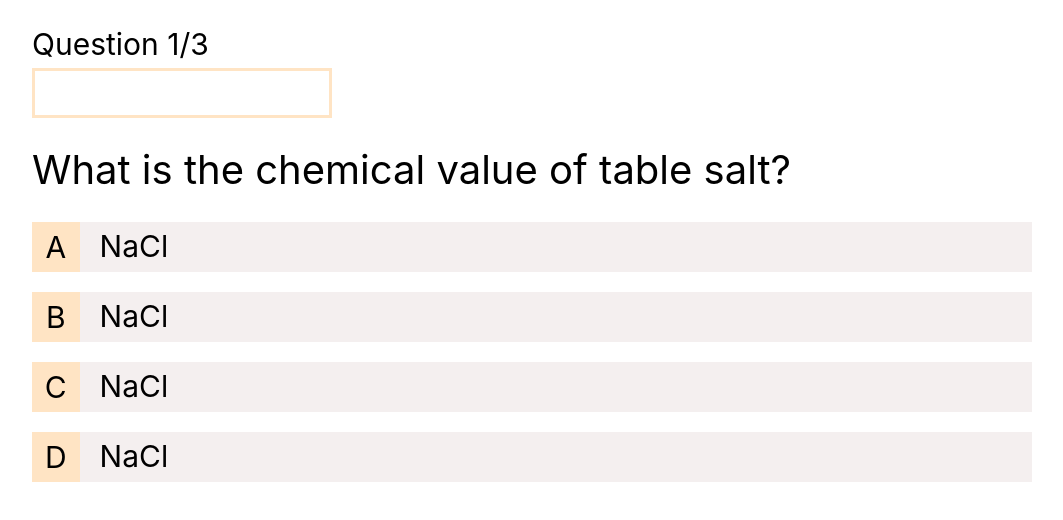
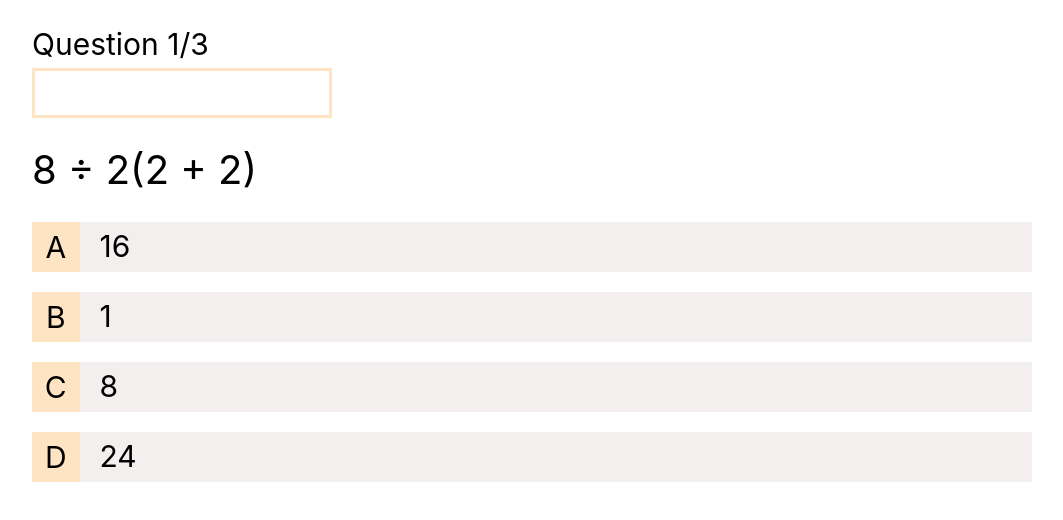
Before and after one commit to KeiranBrown1301/vue-quiz-app, a Vue app: page /quiz/1 in a window 1280 px wide. Shown: the top 520 px of the page, without its empty margins (108-1171 px from the left). Built offline with nearby package versions, Linux system fonts and the light colour scheme.

Commit message:
questions rendered and also their answers, depending on the ID of the quiz and the option that we are on.

```diff
--- a/src/assets/views/QuizView.vue
+++ b/src/assets/views/QuizView.vue
@@ -1,13 +1,21 @@
 <script setup>
 import Question from "../../components/Question.vue";
 import QuizHeader from "../../components/QuizHeader.vue";
+import { useRoute } from "vue-router";
+import { ref } from "vue";
+import quizzes from "../data/quizes.json";
+
+const route = useRoute();
+const quizId = parseInt(route.params.id);
+const quiz = quizzes.find((q) => q.id === quizId);
+const currentQuestionIndex = ref(0);
 </script>
 
 <template>
   <div>
     <QuizHeader />
     <div>
-      <Question />
+      <Question :question="quiz.questions[currentQuestionIndex]" />
     </div>
   </div>
 </template>
--- a/src/components/Question.vue
+++ b/src/components/Question.vue
@@ -1,32 +1,20 @@
-<script setup></script>
+<script setup>
+import { defineProps } from "vue";
+
+const { question } = defineProps(["question"]);
+</script>
 
 <template>
   <div class="question-container">
-    <h1 class="question">What is the chemical value of table salt?</h1>
+    <h1 class="question">
+      {{ question.text }}
+    </h1>
   </div>
   <div class="questions-container">
-    <div class="option">
-      <p class="option-label">A</p>
+    <div v-for="option in question.options" :key="option.id" class="option">
+      <p class="option-label">{{ option.label }}</p>
       <div class="option-value">
-        <p>NaCl</p>
-      </div>
-    </div>
-    <div class="option">
-      <p class="option-label">B</p>
-      <div class="option-value">
-        <p>NaCl</p>
-      </div>
-    </div>
-    <div class="option">
-      <p class="option-label">C</p>
-      <div class="option-value">
-        <p>NaCl</p>
-      </div>
-    </div>
-    <div class="option">
-      <p class="option-label">D</p>
-      <div class="option-value">
-        <p>NaCl</p>
+        <p>{{ option.text }}</p>
       </div>
     </div>
   </div>
--- a/src/components/QuizHeader.vue
+++ b/src/components/QuizHeader.vue
@@ -1,3 +1,5 @@
+<script setup></script>
+
 <template>
   <header>
     <h4>Question 1/3</h4>
```
